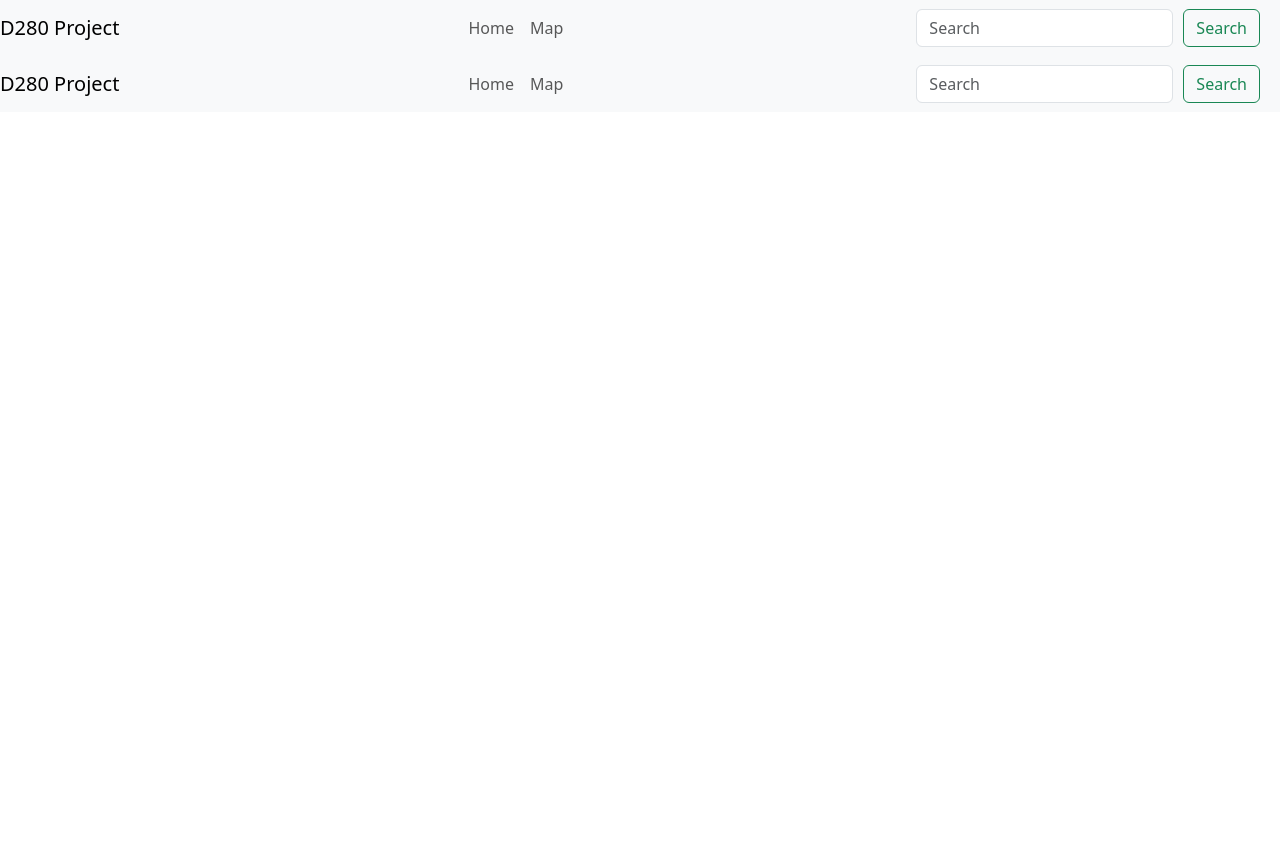
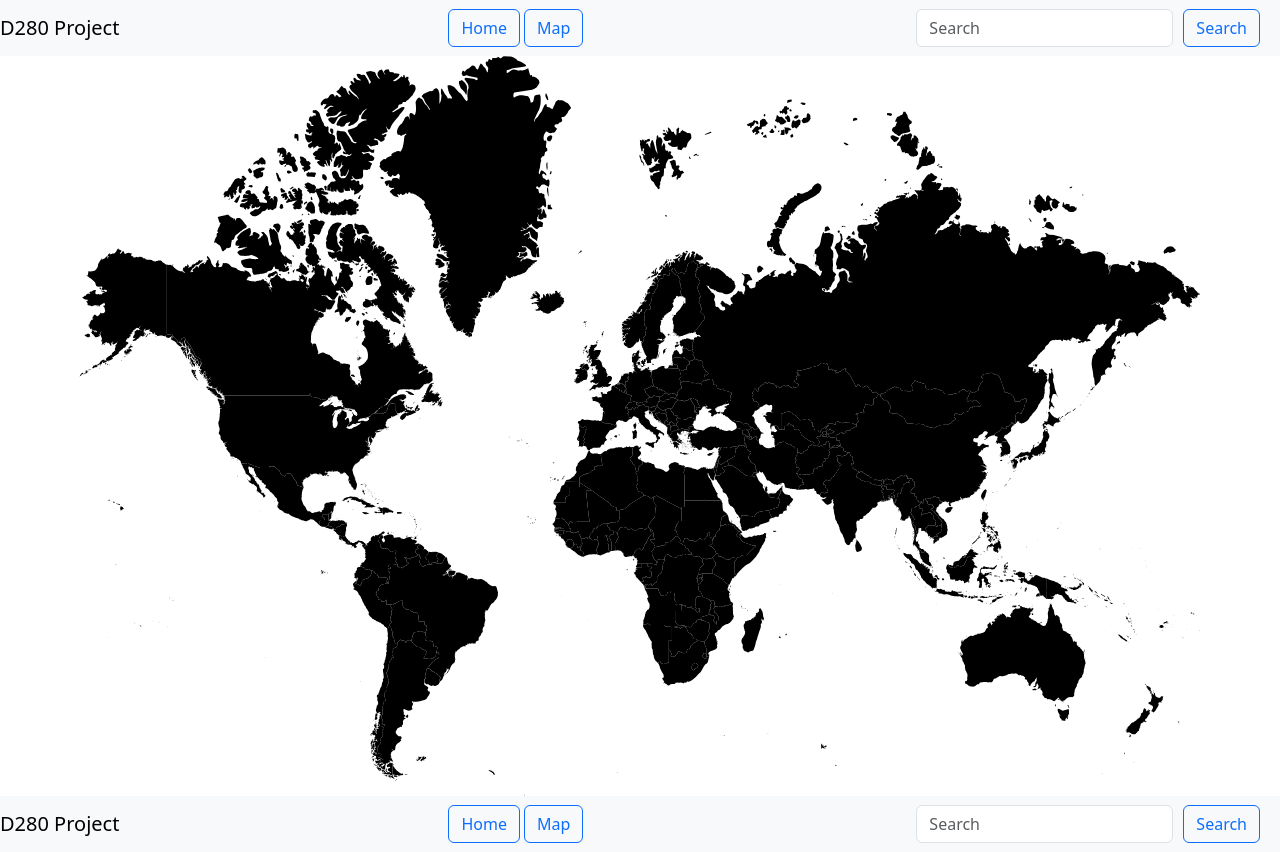
Before and after one commit to JrivasCodes/WorldMapProject, an Angular app: page /header in a window 1280 px wide. Before the commit the page ends 800 px from the top, so only its background shows below. Built offline with nearby package versions, Linux system fonts and the light colour scheme.

Commit message:
added Map component and added the SVG Map as well

```diff
--- a/angular.json
+++ b/angular.json
@@ -93,5 +93,8 @@
         }
       }
     }
+  },
+  "cli": {
+    "analytics": "76fe9605-bd55-43f7-adfb-88d9d8808ae3"
   }
 }
--- a/src/app/app.component.html
+++ b/src/app/app.component.html
@@ -1,2 +1,3 @@
 <app-header></app-header>
+<app-map></app-map>
 <router-outlet></router-outlet>
--- a/src/app/app.component.ts
+++ b/src/app/app.component.ts
@@ -1,12 +1,13 @@
 import { Component } from '@angular/core';
 import { RouterOutlet } from '@angular/router';
 import { HeaderComponent } from './components/header/header.component';
+import { MapComponent } from "./components/map/map.component";
 
 
 @Component({
   selector: 'app-root',
   standalone: true,
-  imports: [RouterOutlet, HeaderComponent],
+  imports: [RouterOutlet, HeaderComponent, MapComponent],
   templateUrl: './app.component.html',
   styleUrls: ['./app.component.css']
 })
--- a/src/app/app.routes.ts
+++ b/src/app/app.routes.ts
@@ -1,9 +1,13 @@
 import { Routes } from '@angular/router';
 import { HeaderComponent } from './components/header/header.component';
-
+import { MapComponent } from './components/map/map.component';
 export const routes: Routes = [
     {
         path: 'header',
         component: HeaderComponent,
     },
+    {
+        path: 'map',
+        component: MapComponent,
+    }
 ];
--- a/src/app/components/header/header.component.html
+++ b/src/app/components/header/header.component.html
@@ -1,11 +1,11 @@
 <nav class="navbar navbar-expand-lg navbar-light bg-light">
     <a class="navbar-brand" >D280 Project</a>
     <div class="navbar-nav">
-        <a class="nav-item nav-link" href="#">Home</a>
-        <a class="nav-item nav-link" href="#">Map</a>
+        <a class="btn btn-outline-primary me-1" href="#">Home</a>
+        <a class="btn btn-outline-primary" href="#">Map</a>
     </div>
     <form class="form-inline ml-auto">
         <input class="form-control mr-sm-2" type="search" placeholder="Search">
-        <button class="btn btn-outline-success my-2 my-sm-0" type="submit">Search</button>
+        <button class="btn btn-outline-primary my-2 my-sm-0" type="submit">Search</button>
     </form>
 </nav>
--- /dev/null
+++ b/src/app/components/map/map.component.css
@@ -0,0 +1,10 @@
+.svg-img {
+    width: 100%; /* Adjust width as needed */
+    height: 100%; /* Maintain aspect ratio */
+}
+
+.map-container{
+    height: calc(100vh - 60px);
+    display: flex;
+
+}
--- /dev/null
+++ b/src/app/components/map/map.component.html
@@ -0,0 +1,3 @@
+<div class="map-container">
+    <img src="images/map-image.svg" alt="Map Image" class="svg-img">
+</div>
```
Also changed, not shown: src/app/components/map/map.component.ts (added, +12 -0 lines), public/images/map-image.svg (added), 1 other file (tests, documents, lock files or other folders).
